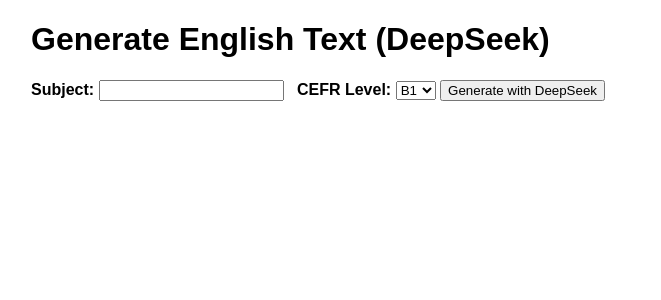
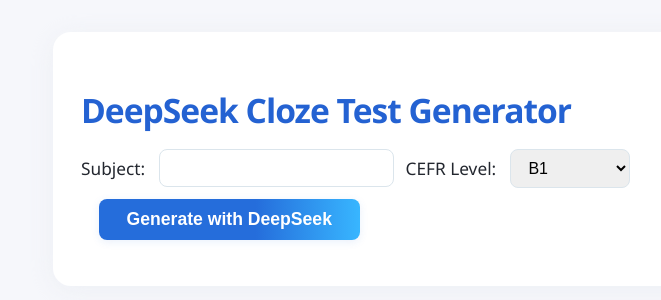
Before and after one commit to mrfenyx/cloze-tester, a Flask app: page / in a window 1280 px wide. Shown: the top 300 px of the page, without its empty margins (259-920 px from the left). Run offline with Flask 3, Linux system fonts and the light colour scheme; parts of the project's set-up code (start-up, migrations or seed data) failed here and were passed over.

Commit message:
generate cloze and improved styling

```diff
--- a/app.py
+++ b/app.py
@@ -1,14 +1,13 @@
 import logging
 from flask import Flask, render_template, request
 from deepseek_api import generate_deepseek_text
+from cloze import process_text
 
-# ---------------- Logging Setup ----------------
+# Logging setup
 logging.basicConfig(
     level=logging.INFO,
     format="%(asctime)s [%(levelname)s] %(message)s",
-    handlers=[
-        logging.StreamHandler()
-    ]
+    handlers=[logging.StreamHandler()]
 )
 logger = logging.getLogger(__name__)
 
@@ -17,20 +16,29 @@
 @app.route("/", methods=["GET", "POST"])
 def index():
     logger.info(f"Received {request.method} request at /")
-    generated_text = ""
+    cloze_result = []
     subject = ""
     level = "B1"
     error = ""
+    generated_text = ""
     if request.method == "POST":
         subject = request.form.get("subject", "")
         level = request.form.get("level", "B1")
         logger.info(f"Form submitted. Subject: {subject}, Level: {level}")
         try:
             generated_text = generate_deepseek_text(subject, level)
+            cloze_result = process_text(generated_text)
         except Exception as e:
             error = str(e)
             logger.error(f"Error while generating text: {e}")
-    return render_template("index.html", generated_text=generated_text, subject=subject, level=level, error=error)
+    return render_template(
+        "index.html",
+        subject=subject,
+        level=level,
+        cloze_result=cloze_result,
+        error=error,
+        generated_text=generated_text
+    )
 
 if __name__ == "__main__":
     logger.info("Starting Flask app.")
--- a/deepseek_api.py
+++ b/deepseek_api.py
@@ -22,6 +22,7 @@
         f"4. Never mark proper nouns, articles, prepositions, or conjunctions\n"
         f"5. Ensure exactly one word is marked per sentence\n"
         f"6. Choose words that are important for understanding the sentence\n"
+        f"7. Only return the sentences and nothing else\n"
         f"\n"
         f"EXAMPLE:\n"
         f"The scientist conducted an [[experiment]] with careful precision.\n"
--- /dev/null
+++ b/static/styles.css
@@ -0,0 +1,148 @@
+body {
+  font-family: 'Segoe UI', Arial, sans-serif;
+  background: #f6f7fb;
+  color: #23272f;
+  margin: 0;
+  padding: 0;
+}
+.container {
+  background: #fff;
+  max-width: 600px;
+  margin: 32px auto 0 auto;
+  box-shadow: 0 4px 24px 0 #e4e8ef7a;
+  border-radius: 18px;
+  padding: 32px 28px 28px 28px;
+}
+h1 {
+  font-size: 2.1em;
+  font-weight: 600;
+  letter-spacing: -1px;
+  margin-bottom: 16px;
+  color: #2462d2;
+}
+form {
+  margin-bottom: 0;
+}
+
+/* Form row styles */
+.input-row {
+  display: flex;
+  align-items: center;
+  flex-wrap: wrap;
+  gap: 0.7em;
+  margin-bottom: 18px;
+}
+.input-row label {
+  margin-right: 3px;
+  margin-bottom: 0;
+  font-weight: 500;
+  font-size: 1.08em;
+}
+.input-row input[type="text"], .input-row select {
+  font-size: 1em;
+  padding: 9px 13px;
+  border-radius: 8px;
+  border: 1.5px solid #dbe5ec;
+  box-sizing: border-box;
+  transition: border .2s;
+  width: auto;
+  min-width: 120px;
+  margin-right: 0;
+  margin-bottom: 0;
+}
+.input-row input[type="text"]:focus, .input-row select:focus {
+  outline: none;
+  border-color: #77b6fc;
+  background: #f7fbff;
+}
+.input-row button {
+  background: linear-gradient(90deg, #256ddb 60%, #38b6ff 100%);
+  color: #fff;
+  border: none;
+  font-weight: 600;
+  font-size: 1.1em;
+  padding: 10px 28px;
+  border-radius: 8px;
+  box-shadow: 0 2px 8px 0 #256ddb1a;
+  cursor: pointer;
+  transition: background .2s, box-shadow .2s;
+  margin-left: 1em;
+  margin-bottom: 0;
+  width: auto;
+}
+.input-row button:hover {
+  background: linear-gradient(90deg, #2462d2 70%, #169bd7 100%);
+  box-shadow: 0 4px 16px 0 #256ddb25;
+}
+
+/* Error message */
+.error {
+  background: #fde2e2;
+  color: #b40c0c;
+  padding: 0.85em 1em;
+  border-radius: 8px;
+  border: 1.5px solid #efb7b7;
+  margin-bottom: 18px;
+  margin-top: 6px;
+}
+
+/* Collapsible original text */
+.collapsible-btn {
+  background: none;
+  color: #2462d2;
+  font-weight: 600;
+  border: none;
+  font-size: 1em;
+  cursor: pointer;
+  margin: 1.1em 0 .5em 0;
+  display: flex;
+  align-items: center;
+  transition: color .2s;
+  padding: 0;
+}
+.collapsible-btn:hover {
+  color: #169bd7;
+}
+.collapsible-content {
+  display: none;
+  padding: 0.7em 1.3em 0.9em 1.3em;
+  border-radius: 8px;
+  background: #f1f4fa;
+  margin-bottom: 1.5em;
+  font-size: 1.03em;
+  color: #464646;
+  box-shadow: 0 2px 8px 0 #2462d215;
+  white-space: pre-wrap;
+  word-break: break-word;
+  transition: box-shadow .2s;
+}
+
+/* Cloze result styling */
+.result {
+  background: #eaf3fe;
+  padding: 1.2em 1em 0.7em 1em;
+  border-radius: 12px;
+  margin-top: 1.8em;
+  box-shadow: 0 4px 16px 0 #89bfff1a;
+  border: 1.2px solid #c7e2fa;
+}
+.result h2 {
+  margin-top: 0;
+  margin-bottom: 0.6em;
+  color: #256ddb;
+  font-size: 1.19em;
+  font-weight: 600;
+}
+.cloze {
+  font-family: 'Fira Mono', 'Menlo', 'Consolas', 'Courier New', monospace;
+  font-size: 1.08em;
+  letter-spacing: .2px;
+  margin-bottom: 0.32em;
+}
+
+@media (max-width: 700px) {
+  .container { padding: 18px 7px 10px 7px; }
+  .input-row { flex-direction: column; align-items: stretch; gap: 0.35em; }
+  .input-row input[type="text"], .input-row select { width: 100%; min-width: 0; }
+  .input-row button { width: 100%; margin-left: 0; margin-top: 8px; }
+}
--- a/templates/index.html
+++ b/templates/index.html
@@ -1,36 +1,64 @@
 <!doctype html>
 <html lang="en">
 <head>
-    <title>DeepSeek Text Generator</title>
-    <style>
-      body { font-family: Arial, sans-serif; max-width: 700px; margin: auto; }
-      textarea { width: 100%; height: 160px; }
-      .result { margin-top: 2em; background: #f8f8f8; padding: 1em; border-radius: 5px; }
-      label { font-weight: bold; }
-    </style>
+  <title>DeepSeek Cloze Generator</title>
+  <meta name="viewport" content="width=device-width, initial-scale=1">
+  <link rel="stylesheet" href="{{ url_for('static', filename='styles.css') }}">
+  <script>
+    function toggleCollapsible() {
+      var btn = document.getElementById("collapsible-btn");
+      var content = document.getElementById("collapsible-content");
+      if (content.style.display === "block") {
+        content.style.display = "none";
+        btn.innerHTML = 'Show Original Generated Text &#x25BC;';
+      } else {
+        content.style.display = "block";
+        btn.innerHTML = 'Hide Original Generated Text &#x25B2;';
+      }
+    }
+  </script>
 </head>
 <body>
-    <h1>Generate English Text (DeepSeek)</h1>
-    <form method="post">
+  <div class="container">
+    <h1>DeepSeek Cloze Test Generator</h1>
+    <form method="post" autocomplete="off">
+        <div class="input-row">
             <label for="subject">Subject:</label>
             <input type="text" id="subject" name="subject" value="{{ subject or '' }}" required>
-      &nbsp;
+
             <label for="level">CEFR Level:</label>
             <select id="level" name="level" required>
             {% for l in ["A1","A2","B1","B2","C1","C2"] %}
                 <option value="{{l}}" {% if level == l %}selected{% endif %}>{{l}}</option>
             {% endfor %}
             </select>
-      <button type="submit">Generate with DeepSeek</button>
+            <button type="submit" name="generate">Generate with DeepSeek</button>
+        </div>
     </form>
+
     {% if error %}
-      <div style="color:red; margin-top:1em;">{{ error }}</div>
+      <div class="error">{{ error }}</div>
     {% endif %}
+
     {% if generated_text %}
-      <div class="result">
-        <h2>Generated Text:</h2>
-        <pre>{{ generated_text }}</pre>
+      <button id="collapsible-btn" class="collapsible-btn" onclick="toggleCollapsible(); return false;">
+        Show Original Generated Text &#x25BC;
+      </button>
+      <div id="collapsible-content" class="collapsible-content">
+        {{ generated_text }}
       </div>
     {% endif %}
+
+    {% if cloze_result %}
+      <div class="result">
+        <h2>Your Cloze Test:</h2>
+        <ol>
+          {% for sentence in cloze_result %}
+            <li class="cloze">{{ sentence }}</li>
+          {% endfor %}
+        </ol>
+      </div>
+    {% endif %}
+  </div>
 </body>
 </html>
```
Lines whose indentation alone changed are shown as unchanged.
